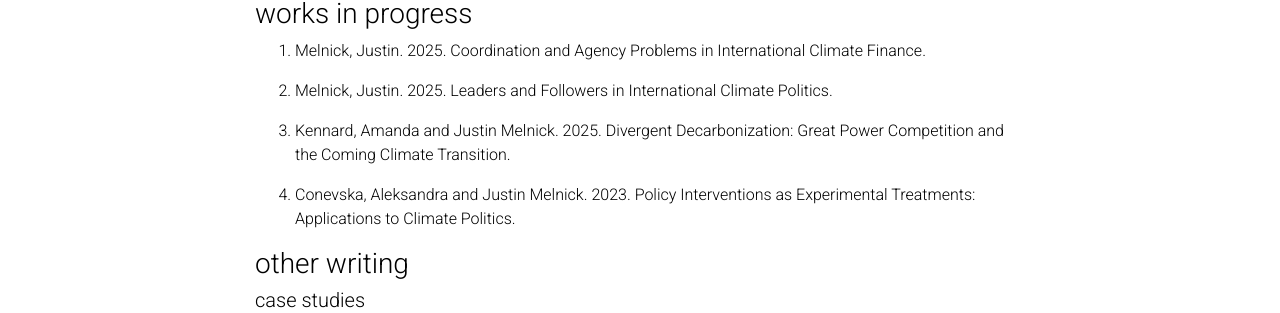
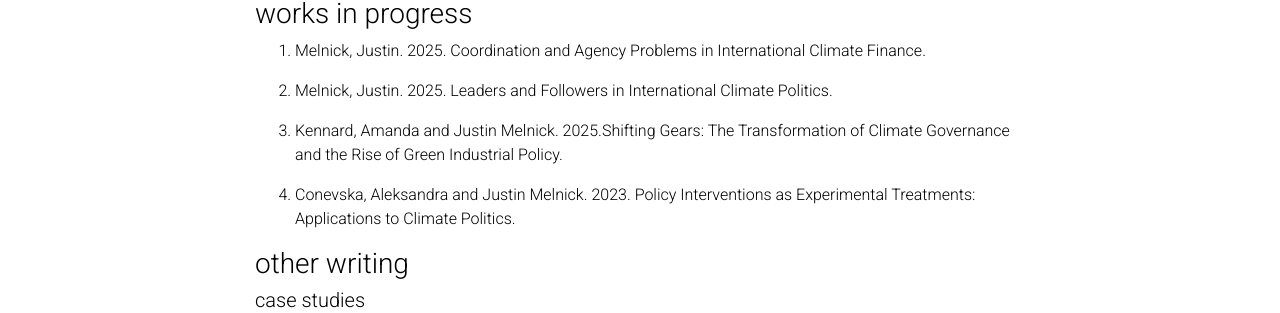
Before and after one commit to justinmelnick/justinmelnick.github.io, a Jekyll site: the page built from _pages/publications.md, in a window 1280 px wide and 900 px high, scrolled down 1177 px. Shown: the part 166-479 px from the top of the window. Built offline with Jekyll 4.4.1, drawn with Linux system fonts in a browser that asks for light colours; comment, search, counter and statistics services are not loaded; a style sheet for code colours, icons or effects is not loaded.

Commit message:
emulation

```diff
--- a/_pages/publications.md
+++ b/_pages/publications.md
@@ -63,7 +63,7 @@ System: Evidence from Free Allowance Allocation. _Journal of Political Instituti
 
 2. Melnick, Justin. 2025. Leaders and Followers in International Climate Politics.
 
-3. Kennard, Amanda and Justin Melnick. 2025. Divergent Decarbonization: Great Power Competition and the Coming Climate Transition.
+3. Kennard, Amanda and Justin Melnick. 2025.Shifting Gears: The Transformation of Climate Governance and the Rise of Green Industrial Policy.
 
 4. Conevska, Aleksandra and Justin Melnick. 2023. Policy Interventions as Experimental Treatments: Applications to Climate Politics.
 
```
Also changed, not shown: 4 other files.
